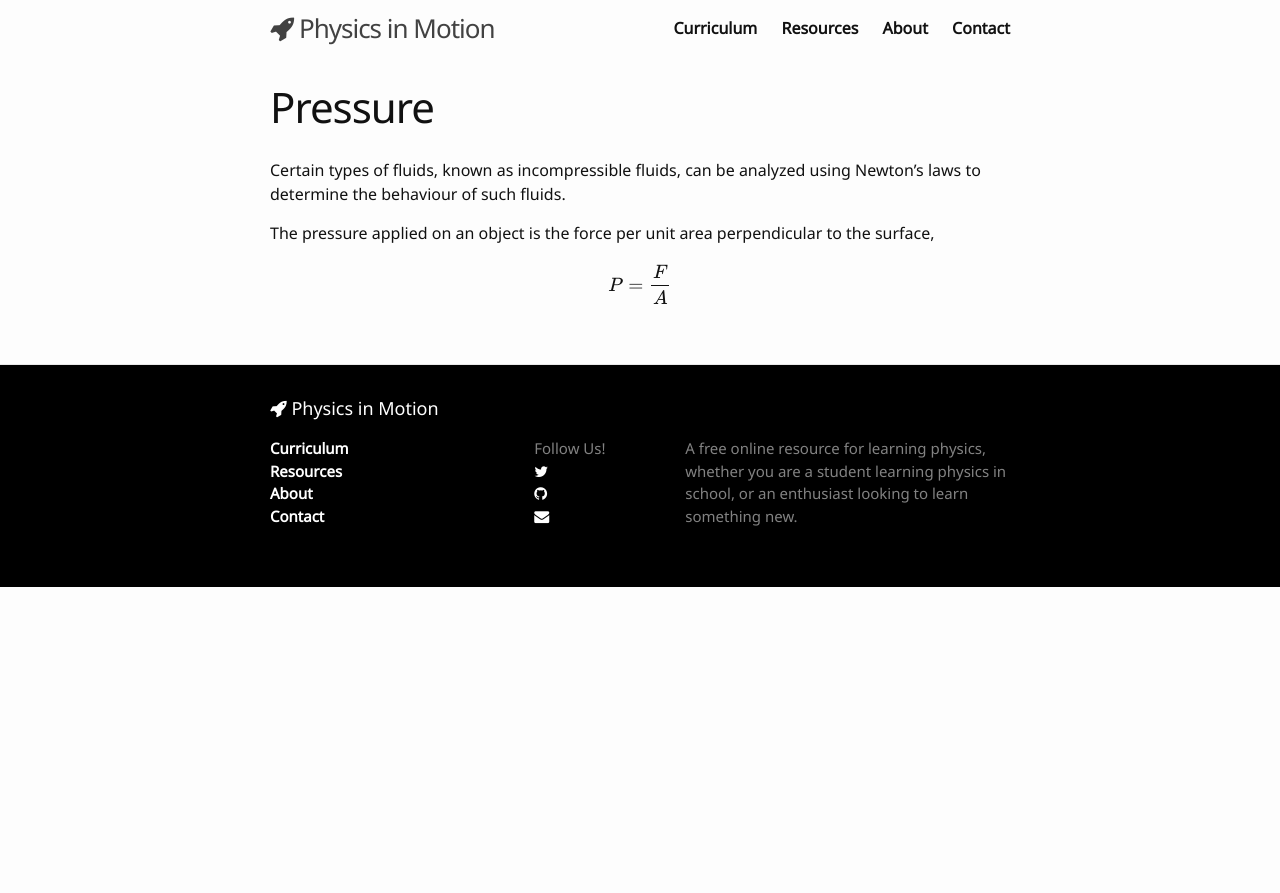
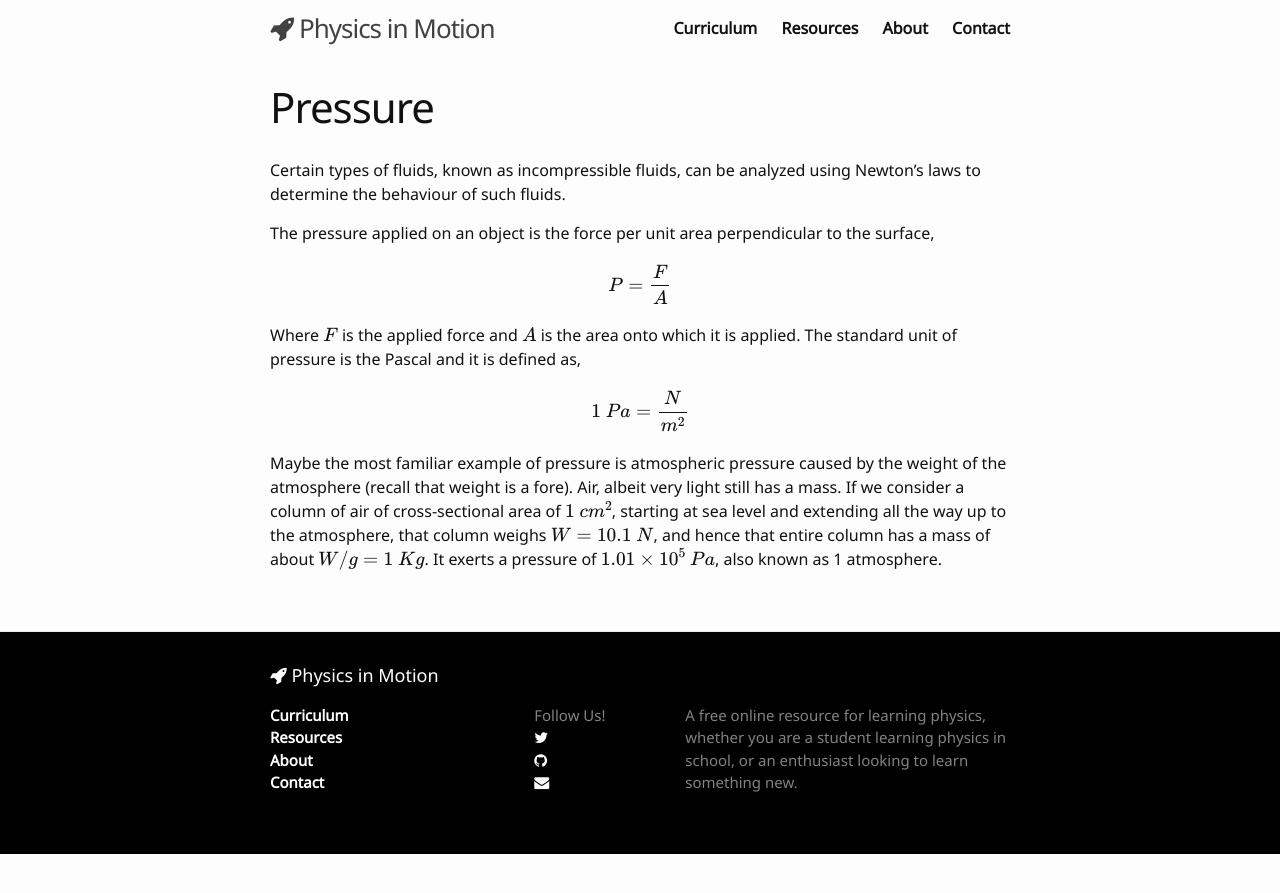
Before and after one commit to LeNPaul/physics-in-motion-old, a Jekyll site: the page built from _posts/2016-11-20-pressure.md, in a window 1280 px wide. Shown: the top 893 px of the page. Built offline with Jekyll 4.4.1, drawn with Linux system fonts in a browser that asks for light colours; nearby versions of some CDN libraries; formulas are drawn with MathJax 3.

Commit message:
Update content

```diff
--- a/_posts/2016-11-20-pressure.md
+++ b/_posts/2016-11-20-pressure.md
@@ -12,3 +12,11 @@ The pressure applied on an object is the force per unit area perpendicular to th
 $$
   P = \frac{F}{A}
 $$
+
+Where \\( F \\) is the applied force and \\( A \\) is the area onto which it is applied. The standard unit of pressure is the Pascal and it is defined as,
+
+$$
+  1 \ Pa = \frac{N}{m^2}
+$$
+
+Maybe the most familiar example of pressure is atmospheric pressure caused by the weight of the atmosphere (recall that weight is a fore). Air, albeit very light still has a mass. If we consider a column of air of cross-sectional area of \\( 1 \ cm^2 \\), starting at sea level and extending all the way up to the atmosphere, that column weighs \\( W = 10.1 \ N \\), and hence that entire column has a mass of about \\( W / g = 1 \ Kg \\). It exerts a pressure of \\( 1.01 \times 10^5 \ Pa \\), also known as 1 atmosphere.
```
Also changed, not shown: _posts/2016-11-16-buoyancy.md (added, +28 -0 lines), _posts/2016-11-18-incompressible-fluids.md (added, +14 -0 lines), _posts/2016-11-22-standing-waves.md (+1 -1 lines), _posts/2016-11-24-superposition-of-waves.md (+1 -1 lines).
